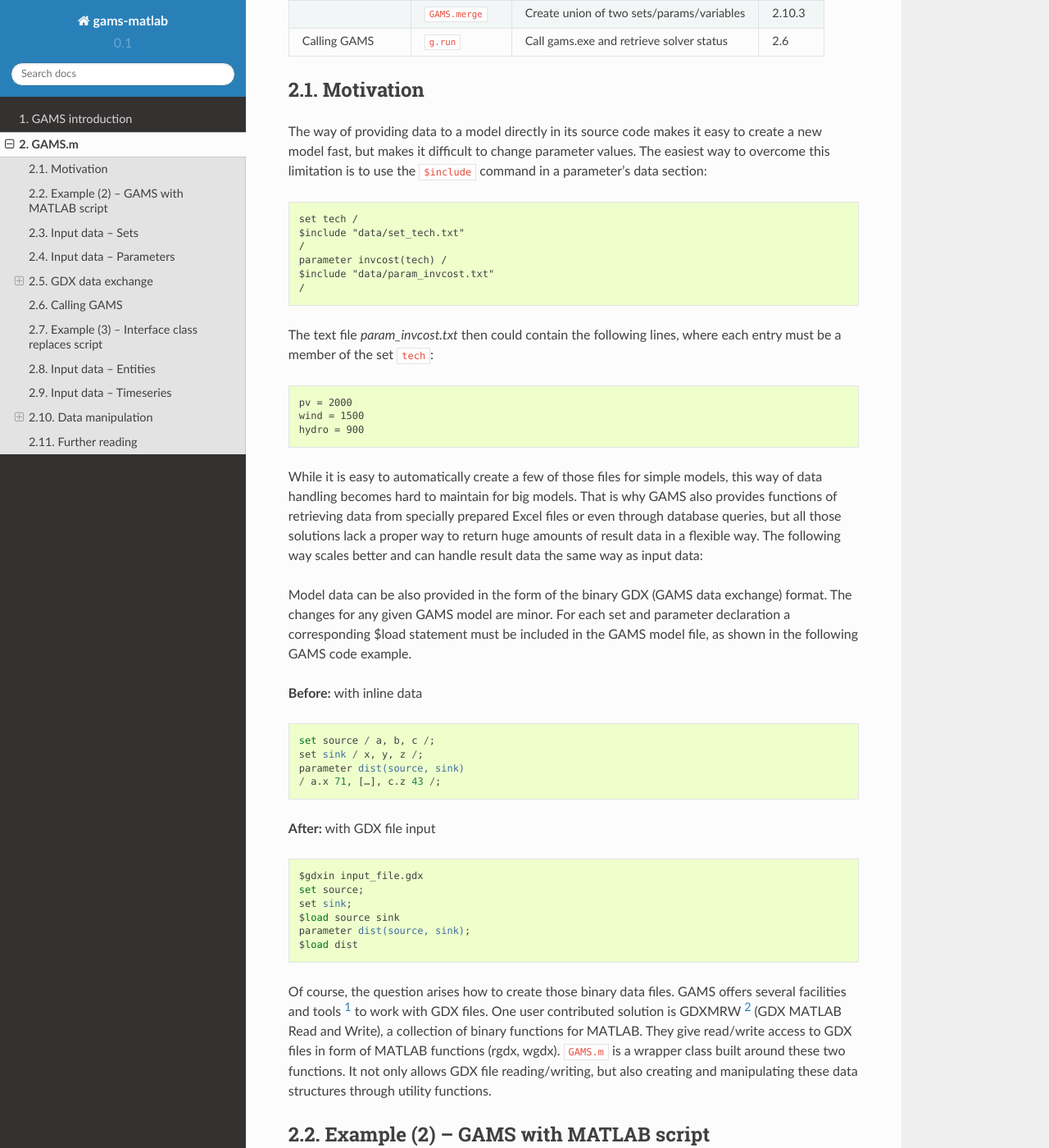
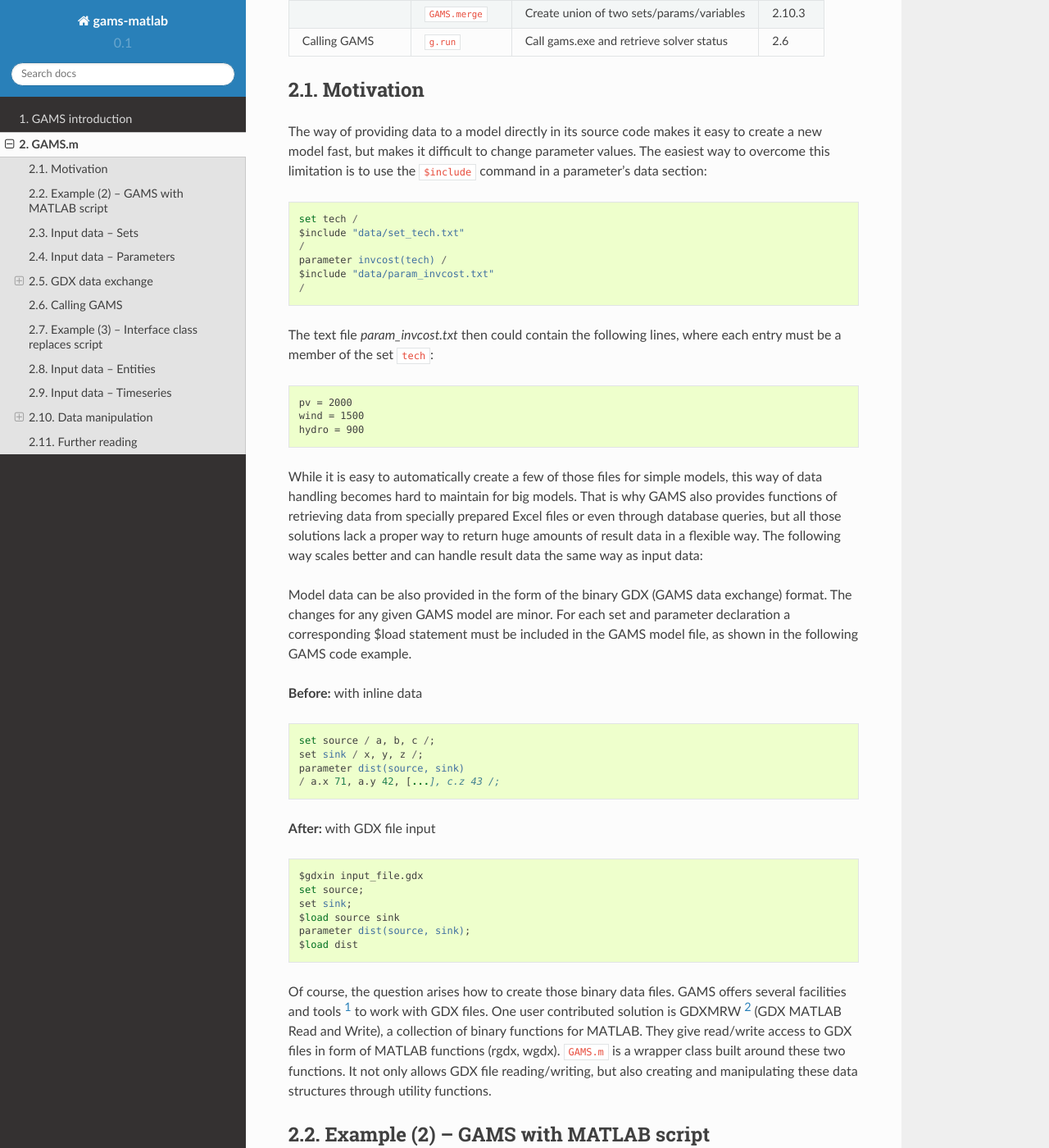
Before and after one commit to ojdo/gams-matlab, a Sphinx documentation site: the page built from doc/gams-m.rst, in a window 1280 px wide and 1400 px high, scrolled down 610 px. Shown: the whole window at 82% size. Built offline with Sphinx 7.4.7 and the Read the Docs theme 2.0.0, drawn with Linux system fonts in a browser that asks for light colours.

Commit message:
Fix code blocks for readthedocs.io

```diff
--- a/doc/gams-m.rst
+++ b/doc/gams-m.rst
@@ -42,7 +42,7 @@ it easy to create a new model fast, but makes it difficult to change
 parameter values. The easiest way to overcome this limitation is to use
 the ``$include`` command in a parameter's data section:
 
-.. code-block:: gams
+::
 
     set tech /
     $include "data/set_tech.txt"
@@ -76,16 +76,16 @@ example.
 
 **Before:** with inline data
 
-.. code-block::
+::
 
     set source / a, b, c /;
     set sink / x, y, z /;
     parameter dist(source, sink)
-    / a.x 71, […], c.z 43 /;
+    / a.x 71, a.y 42, [...], c.z 43 /;
 
 **After:** with GDX file input
 
-.. code-block::
+::
 
     $gdxin input_file.gdx
     set source;
@@ -112,7 +112,7 @@ While set and parameter declarations remain unchanged, the data sections
 are replaced by $load statements. The variable and equation parts are
 not shown as they are not affected by the change.
 
-.. code-block::
+::
 
     $title Electric fuel station model (fuelstation.gms)
 
```
